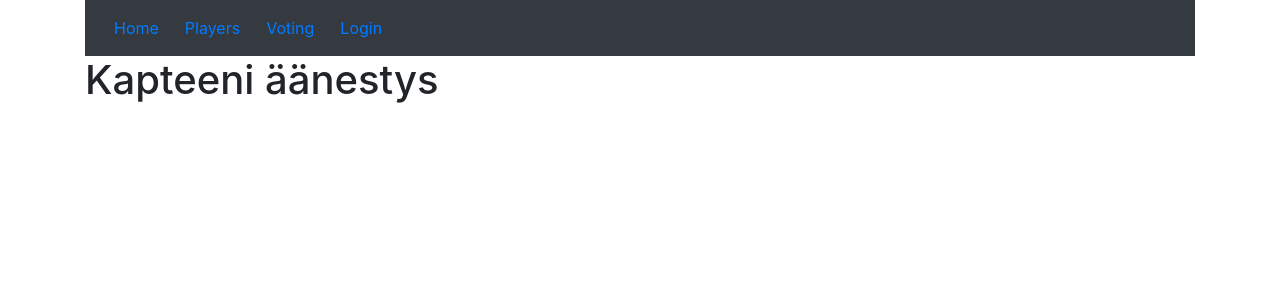
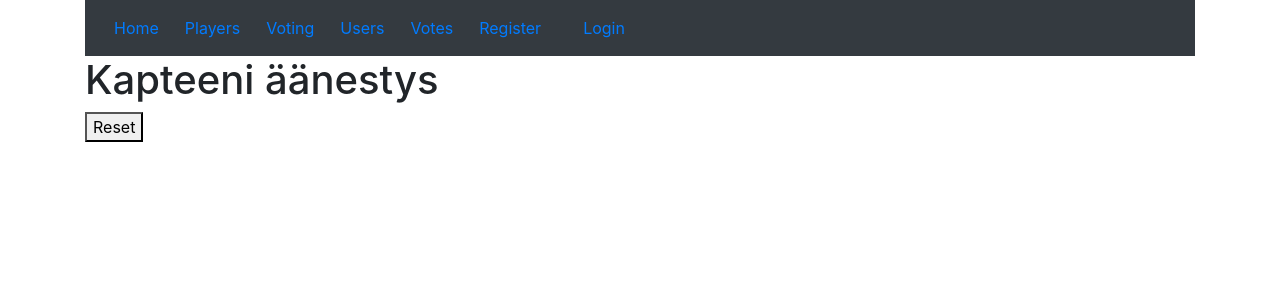
Before and after one commit to LiljaTom/futsal-voting-frontend, a React (Create React App) app: page /billGates in a window 1280 px wide. Shown: the top 300 px of the page. Built offline with nearby package versions, Linux system fonts and the light colour scheme; no server answers.

Commit message:
Add fixes

```diff
--- a/src/App.js
+++ b/src/App.js
@@ -7,11 +7,15 @@ import { Navbar, Nav } from 'react-bootstrap';
 //Components
 import Home from './components/Home';
 import Notification from './components/Notification';
+import Reset from './components/Reset';
+//Voting components
 import VotingForm from './components/VotingForm';
+import Votes from './components/Votes';
 
 //User components
 import RegisterForm from './components/RegisterForm';
 import LoginForm from './components/LoginForm';
+import Users from './components/Users';
 
 //Player components
 import PlayerForm from './components/PlayerForm';
@@ -69,6 +73,18 @@ const App = () => {
                             <Link style={padding} to="/voting">Voting</Link>
                         </Nav.Link>
                         <Nav.Link href="#" as="span">
+                            <Link style={padding} to="/users">Users</Link>
+                        </Nav.Link>
+                        <Nav.Link href="#" as="span">
+                            <Link style={padding} to="/votes">Votes</Link>
+                        </Nav.Link>
+                        <Nav.Link href="#" as="span">
+                            <Link style={padding} to="/register">Register</Link>
+                        </Nav.Link>
+                        <Nav.Link href="#" as="span">
+                            {user && <Link style={padding} to="/players/new">Add player</Link>}
+                        </Nav.Link>
+                        <Nav.Link href="#" as="span">
                             {user
                                 ? <span><em>{user.username} logged in</em> <button onClick={handleLogout}>Logout</button></span>
                                 : <Link style={padding} to="/login">Login</Link>
@@ -87,6 +103,9 @@ const App = () => {
                 <Route path="/players/new" element={<PlayerForm />}/>
                 <Route path="/players" element={<Players />}/>
                 <Route path="/voting" element={<VotingForm />}/>
+                <Route path="/votes" element={<Votes />}/>
+                <Route path="/users" element={<Users />}/>
+                <Route path="/billGates" element={<Reset />}/>
                 <Route path="/" element={<Home />}/>
             </Routes>
 
--- a/src/components/Players.js
+++ b/src/components/Players.js
@@ -1,20 +1,16 @@
 import React from 'react';
-import { Table, Button } from 'react-bootstrap';
+import { Table } from 'react-bootstrap';
 import { useSelector } from 'react-redux';
-import { useNavigate } from 'react-router-dom';
+
 
 const Players = () => {
     const players = useSelector(state => state.players);
-    const user = useSelector(state => state.user);
-    const navigate = useNavigate();
-
-    const handleChangeToForm = () => {
-        navigate('/players/new');
-    };
 
     return (
         <div className="container">
             <h2>Players</h2>
+            <Table striped>
+                <tbody>
                     <tr>
                         <th>
                     Name
@@ -23,8 +19,6 @@ const Players = () => {
                     Votes
                         </th>
                     </tr>
-            <Table striped>
-                <tbody>
                     {players.map(player =>
                         <tr key={player.id}>
                             <td>
@@ -37,7 +31,6 @@ const Players = () => {
                     )}
                 </tbody>
             </Table>
-            {user.username === 'Admin' && <Button variant="primary" onClick={handleChangeToForm}>Add new player</Button>}
         </div>
     );
 };
--- /dev/null
+++ b/src/components/Reset.js
@@ -0,0 +1,18 @@
+import React from 'react';
+
+import resetService from '../services/reset';
+
+const Reset = () => {
+
+    const handleReset = async() => {
+        await resetService.reset();
+    };
+
+    return(
+        <div>
+            <button onClick={handleReset}>Reset</button>
+        </div>
+    );
+};
+
+export default Reset;
--- a/src/components/Users.js
+++ b/src/components/Users.js
@@ -8,7 +8,7 @@ const Users = () => {
     return(
         <div className="container">
             <h2>Users</h2>
-            <Table stripped>
+            <Table striped>
                 <tbody>
                     <tr>
                         <td>Username</td>
--- a/src/components/Votes.js
+++ b/src/components/Votes.js
@@ -6,6 +6,14 @@ import { useSelector } from 'react-redux';
 const Votes = () => {
 
     const votes = useSelector(state => state.votes);
+
+    if(votes.length === 0) {
+        return(
+            <div className="container">
+                No votes yet
+            </div>
+        );
+    }
 
     return(
         <div className="container">
--- a/src/components/VotingForm.js
+++ b/src/components/VotingForm.js
@@ -6,6 +6,7 @@ import { useNavigate } from 'react-router-dom';
 
 import voteService from '../services/voting';
 import { createVote } from '../reducers/votesReducer';
+import { initializePlayers } from '../reducers/playersReducer';
 
 const VotingForm = () => {
     const players = useSelector(state => state.players);
@@ -15,9 +16,6 @@ const VotingForm = () => {
 
     const vote = async(event) => {
         event.preventDefault();
-        console.log(event.target.first.value);
-        console.log(event.target.second.value);
-        console.log(event.target.third.value);
 
         const newVote = {
             first: event.target.first.value,
@@ -26,8 +24,9 @@ const VotingForm = () => {
         };
 
         try {
-            const vote = await voteService(newVote);
+            const vote = await voteService.create(newVote);
             dispatch(createVote(vote));
+            dispatch(initializePlayers());
             navigate('/');
         } catch(e) {
             console.log(e.response.data.error);
--- /dev/null
+++ b/src/services/reset.js
@@ -0,0 +1,9 @@
+import axios from 'axios';
+
+const baseUrl = '/api/billGates';
+
+const reset = async() => {
+    await axios.post(baseUrl);
+};
+
+export default { reset };
--- a/src/services/voting.js
+++ b/src/services/voting.js
@@ -1,7 +1,7 @@
 import axios from 'axios';
 import storage from '../utils/storage';
 
-const baseUrl = '/api/voting';
+const baseUrl = '/api/votes';
 
 const getConfig = () => {
     return {
```
Lines whose indentation alone changed are shown as unchanged.
